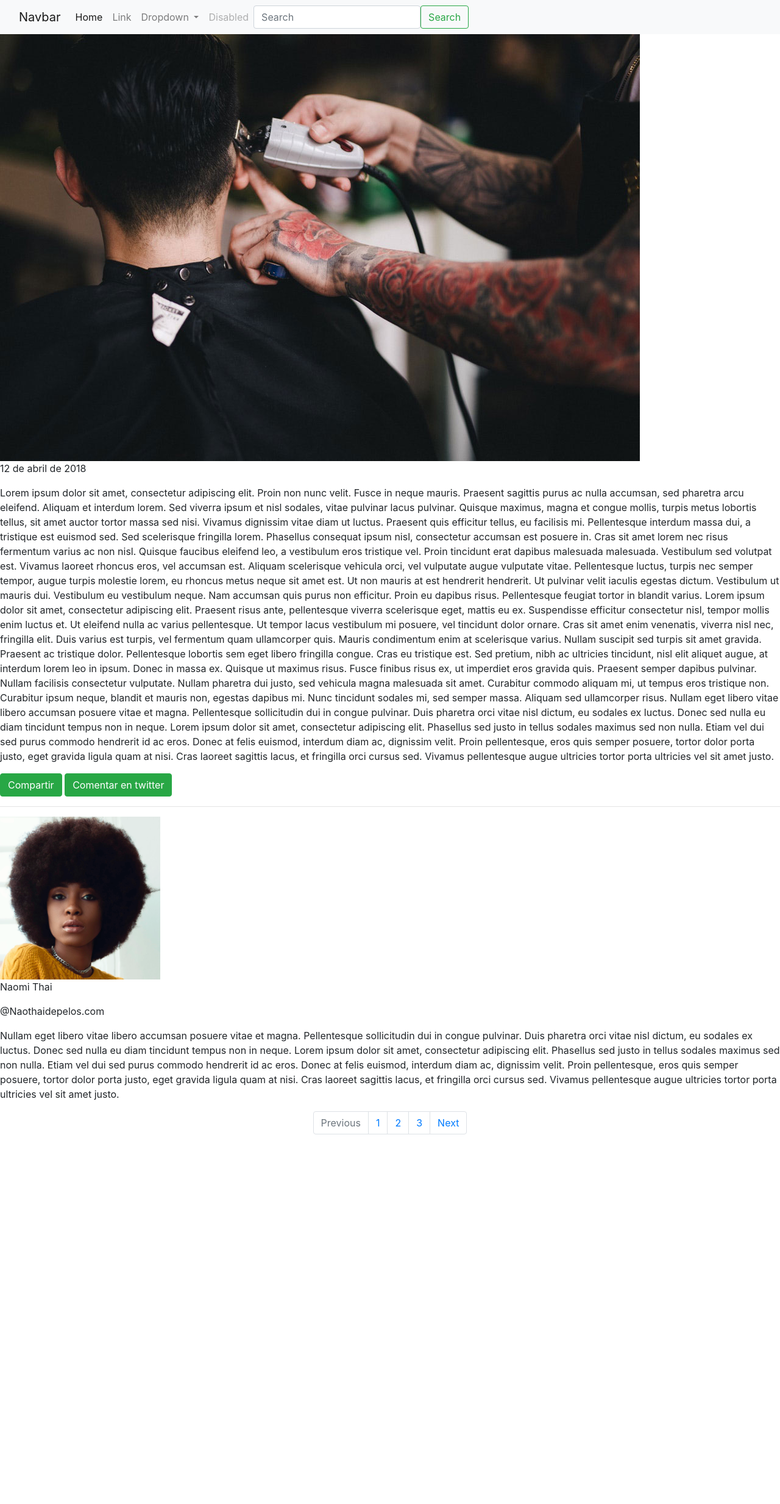
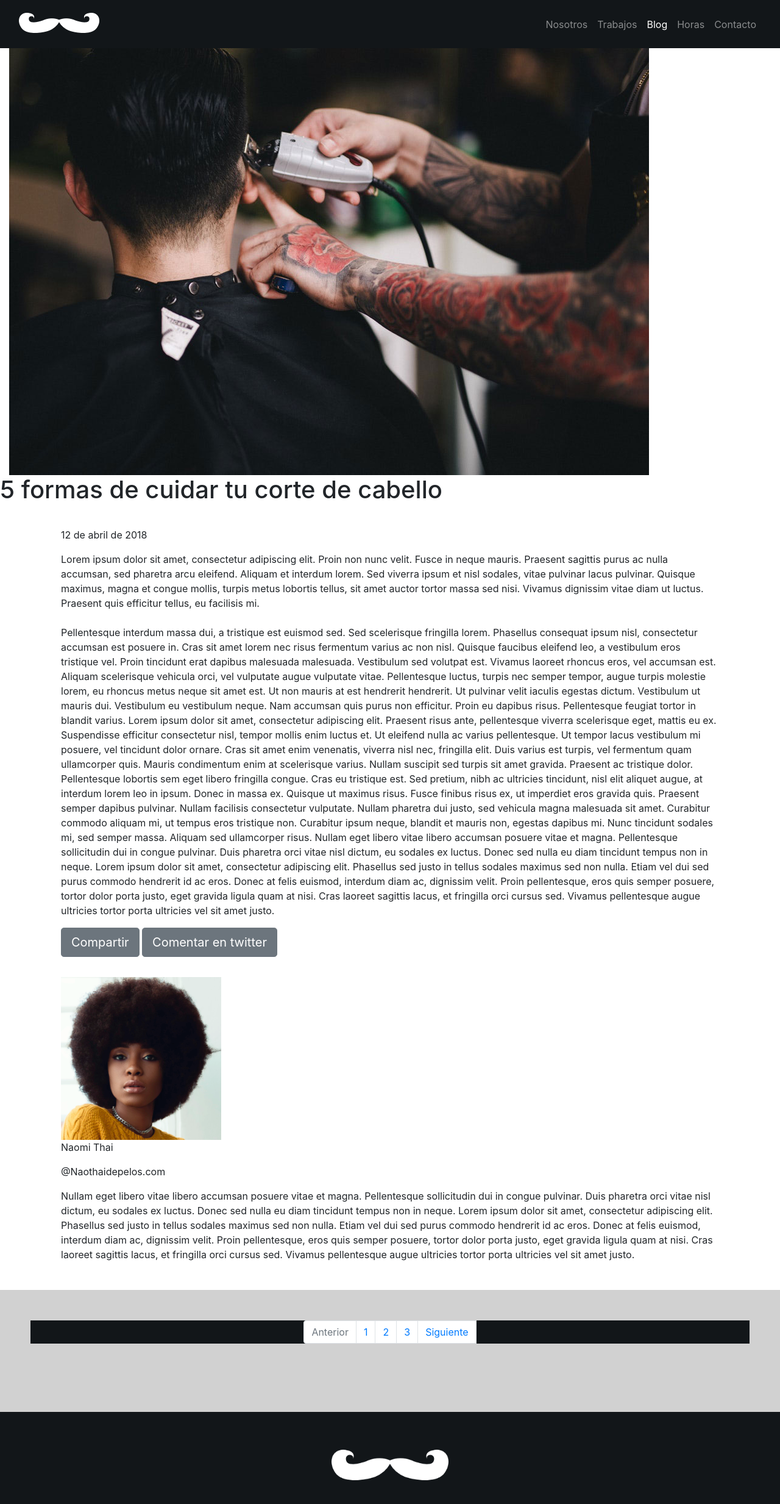
Before and after one commit to mcarolinarodriguez/barbershop, a plain HTML site: page index.html in a window 1280 px wide. Shown: the whole page at 61% size. Before the commit the page ends 1982 px from the top, so only its background shows below. Drawn offline with nearby package versions, Linux system fonts and the light colour scheme.

Commit message:
avance sass

```diff
--- a/assets/sass/abstracts/_variables.scss
+++ b/assets/sass/abstracts/_variables.scss
@@ -0,0 +1,28 @@
+// Color Scheme
+// First Color Scheme
+$white: #FFFFFF;
+$platinum: #E6E7E7;
+$light-gray: #D1D1D1;
+// Second Color Scheme
+$fuzzy-wuzzy: #E56353;
+$ruddy-pink: #D76C69;
+$spanish-pink: #ECBCBA;
+//Third Color Scheme
+$eerie-black: #121619;
+$raisin-black: #222323;
+$nickel: #6C6E70;
+
+//Font Family
+$raleway: 'raleway', sans-serif;
+
+// Tipography
+// Font Weight
+$extra-light: 200;
+$regular: 400;
+$bold: 700;
+
+// Font Sizes
+$xxx-large: 100px;
+$x-large: 70px;
+$large: 50px;
+$medium: 18px;
--- /dev/null
+++ b/assets/sass/layout/_footer.scss
@@ -0,0 +1,14 @@
+//footer Layout
+.footer{
+    background-color: $eerie-black;
+    padding: 50px 0;
+
+
+    &__img{
+        width: 15%;
+        display: block;
+        margin-left: auto;
+        margin-right: auto;
+
+    }
+}
--- a/assets/sass/layout/_header.scss
+++ b/assets/sass/layout/_header.scss
@@ -0,0 +1,4 @@
+.header {
+    padding-top: 100px;
+    background-image: url("..assets/images/post-image.jpg");
+}
--- /dev/null
+++ b/assets/sass/layout/_main.scss
@@ -0,0 +1,10 @@
+//main Layout
+.main {
+    background-color: $white;
+    width: 100%;
+    display: flex;
+    flex-direction: column;
+    align-items: left;
+    padding: 30px 100px 30px 100px;
+
+    }
--- /dev/null
+++ b/assets/sass/layout/_nav.scss
@@ -0,0 +1,4 @@
+nav {
+    background-color: $eerie-black;
+
+}
--- /dev/null
+++ b/assets/sass/layout/_section.scss
@@ -0,0 +1,9 @@
+
+//section Layout
+section{
+    background-color: $light-gray;
+    padding: 50px;
+    text-align: center;
+    height: 200px;
+
+}
--- a/assets/sass/main.scss
+++ b/assets/sass/main.scss
@@ -6,8 +6,8 @@
 //@import 'abstracts/placeholders';
 
 /*vendors
-@import 'vendors/bootstrap';
 @import 'vendors/jquery-ui';*/
+@import 'vendor/bootstrap';
 
 //base
 @import 'base/reset';
@@ -18,17 +18,19 @@
 //layout
 //@import 'layout/grid';
 @import 'layout/header';
-@import 'layout/main-section';
-//@import 'layout/footer';
+@import 'layout/main';
+@import 'layout/nav';
+@import 'layout/section';
+@import 'layout/footer';
 //@import 'layout/sidebar';
-@import 'layout/forms';
+//@import 'layout/forms';
 
 //components
 @import 'components/buttons';
 //@import 'components/carousel';
 //@import 'components/cover';
 //@import 'components/dropdown';
-@import 'components/inputs';
+@import 'components/pagenavigation';
 
 /*pages
 @import 'pages/home';
@@ -36,6 +38,3 @@
 /*themes
 @import 'themes/theme';
 @import 'themes/admin';*/
-
-//vendor
-@import 'vendor/bootstrap';
--- a/index.html
+++ b/index.html
@@ -9,56 +9,51 @@
         <title>Blog Barbershop</title>
     </head>
 <body>
-    <nav class="navbar navbar-expand-lg navbar-light bg-light">
+    <nav class="navbar navbar-expand-lg navbar-dark">
         <div class="container-fluid">
-          <a class="navbar-brand" href="#">Navbar</a>
+          <a class="navbar-brand" href="#"><img src="assets/images/logo.png" width="132" height="53"alt="">
+          </a>
           <button class="navbar-toggler" type="button" data-bs-toggle="collapse" data-bs-target="#navbarSupportedContent" aria-controls="navbarSupportedContent" aria-expanded="false" aria-label="Toggle navigation">
             <span class="navbar-toggler-icon"></span>
           </button>
-          <div class="collapse navbar-collapse" id="navbarSupportedContent">
-            <ul class="navbar-nav me-auto mb-2 mb-lg-0">
+          <div class="collapse navbar-collapse " id="navbarSupportedContent">
+            <ul class="navbar-nav ml-auto mb-2 mb-lg-0">
+                <li class="nav-item">
+                    <a class="nav-link" href="#">Nosotros</a>
+                  </li>
               <li class="nav-item">
-                <a class="nav-link active" aria-current="page" href="#">Home</a>
+                <a class="nav-link" href="#">Trabajos</a>
               </li>
               <li class="nav-item">
-                <a class="nav-link" href="#">Link</a>
-              </li>
-              <li class="nav-item dropdown">
-                <a class="nav-link dropdown-toggle" href="#" id="navbarDropdown" role="button" data-bs-toggle="dropdown" aria-expanded="false">
-                  Dropdown
-                </a>
-                <ul class="dropdown-menu" aria-labelledby="navbarDropdown">
-                  <li><a class="dropdown-item" href="#">Action</a></li>
-                  <li><a class="dropdown-item" href="#">Another action</a></li>
-                  <li><hr class="dropdown-divider"></li>
-                  <li><a class="dropdown-item" href="#">Something else here</a></li>
-                </ul>
+                <a class="nav-link active" aria-current="page" href="#">Blog</a>
               </li>
               <li class="nav-item">
-                <a class="nav-link disabled" href="#" tabindex="-1" aria-disabled="true">Disabled</a>
+                <a class="nav-link" href="#">Horas</a>
               </li>
-            </ul>
-            <form class="d-flex">
-              <input class="form-control me-2" type="search" placeholder="Search" aria-label="Search">
-              <button class="btn btn-outline-success" type="submit">Search</button>
-            </form>
+              <li class="nav-item">
+                <a class="nav-link" href="#">Contacto</a>
+              </li>
           </div>
         </div>
       </nav>
 
 
       <header>
-        <div>
+        <div class="container-fluid">
 <img src="assets/images/post-image.jpg" alt="">
 
+</div>
+<div>
+    <h1>5 formas de cuidar tu corte de cabello</h1>
 </div>
       </header>
 
 
-      <main>
+      <main class="main">
 <div>
     <p>12 de abril de 2018</p>
-<p>Lorem ipsum dolor sit amet, consectetur adipiscing elit. Proin non nunc velit. Fusce in neque mauris. Praesent sagittis purus ac nulla accumsan, sed pharetra arcu eleifend. Aliquam et interdum lorem. Sed viverra ipsum et nisl sodales, vitae pulvinar lacus pulvinar. Quisque maximus, magna et congue mollis, turpis metus lobortis tellus, sit amet auctor tortor massa sed nisi. Vivamus dignissim vitae diam ut luctus. Praesent quis efficitur tellus, eu facilisis mi. Pellentesque interdum massa dui, a tristique est euismod sed. Sed scelerisque fringilla lorem. Phasellus consequat ipsum nisl, consectetur accumsan est posuere in. Cras sit amet lorem nec risus fermentum varius ac non nisl. Quisque faucibus eleifend leo, a vestibulum eros tristique vel. Proin tincidunt erat dapibus malesuada malesuada. Vestibulum sed volutpat est.
+<p>Lorem ipsum dolor sit amet, consectetur adipiscing elit. Proin non nunc velit. Fusce in neque mauris. Praesent sagittis purus ac nulla accumsan, sed pharetra arcu eleifend. Aliquam et interdum lorem. Sed viverra ipsum et nisl sodales, vitae pulvinar lacus pulvinar. Quisque maximus, magna et congue mollis, turpis metus lobortis tellus, sit amet auctor tortor massa sed nisi. Vivamus dignissim vitae diam ut luctus. Praesent quis efficitur tellus, eu facilisis mi. <br>
+  <br>  Pellentesque interdum massa dui, a tristique est euismod sed. Sed scelerisque fringilla lorem. Phasellus consequat ipsum nisl, consectetur accumsan est posuere in. Cras sit amet lorem nec risus fermentum varius ac non nisl. Quisque faucibus eleifend leo, a vestibulum eros tristique vel. Proin tincidunt erat dapibus malesuada malesuada. Vestibulum sed volutpat est.
 
     Vivamus laoreet rhoncus eros, vel accumsan est. Aliquam scelerisque vehicula orci, vel vulputate augue vulputate vitae. Pellentesque luctus, turpis nec semper tempor, augue turpis molestie lorem, eu rhoncus metus neque sit amet est. Ut non mauris at est hendrerit hendrerit. Ut pulvinar velit iaculis egestas dictum. Vestibulum ut mauris dui. Vestibulum eu vestibulum neque. Nam accumsan quis purus non efficitur.
 
@@ -70,8 +65,10 @@
 </div>
 
 <div>
-    <button type="button" class="btn btn-success">Compartir</button>
-    <button type="button" class="btn btn-success">Comentar en twitter</button>
+
+    <button type="button" class="btn btn-secondary btn-lg">Compartir</button>
+    <button type="button" class="btn btn-secondary btn-lg">Comentar en twitter</button>
+
 </div>
 <hr>
 <div>
@@ -86,25 +83,26 @@
       </main>
 
       <section>
+          <div class="section">
         <nav aria-label="Page navigation example">
             <ul class="pagination justify-content-center">
               <li class="page-item disabled">
-                <a class="page-link" href="#" tabindex="-1" aria-disabled="true">Previous</a>
+                <a class="page-link" href="#" tabindex="-1" aria-disabled="true">Anterior</a>
               </li>
               <li class="page-item"><a class="page-link" href="#">1</a></li>
               <li class="page-item"><a class="page-link" href="#">2</a></li>
               <li class="page-item"><a class="page-link" href="#">3</a></li>
-              <li class="page-item">
-                <a class="page-link" href="#">Next</a>
+                <a class="page-link" href="#">Siguiente</a>
               </li>
             </ul>
           </nav>
+        </div>
       </section>
 
 
-      <footer>
+      <footer class="footer">
 <div>
-        <img src="assets/images/logo.png" alt="">
+        <img class="footer__img" src="assets/images/logo.png" alt="">
 
 
         </div>
```
Also changed, not shown: assets/css/main.css, assets/sass/components/_inputs.scss (deleted), assets/sass/components/_pagenavigation.scss (added), assets/sass/layout/_forms.scss (deleted), assets/sass/layout/_main-section.scss (deleted), 1 other file.
